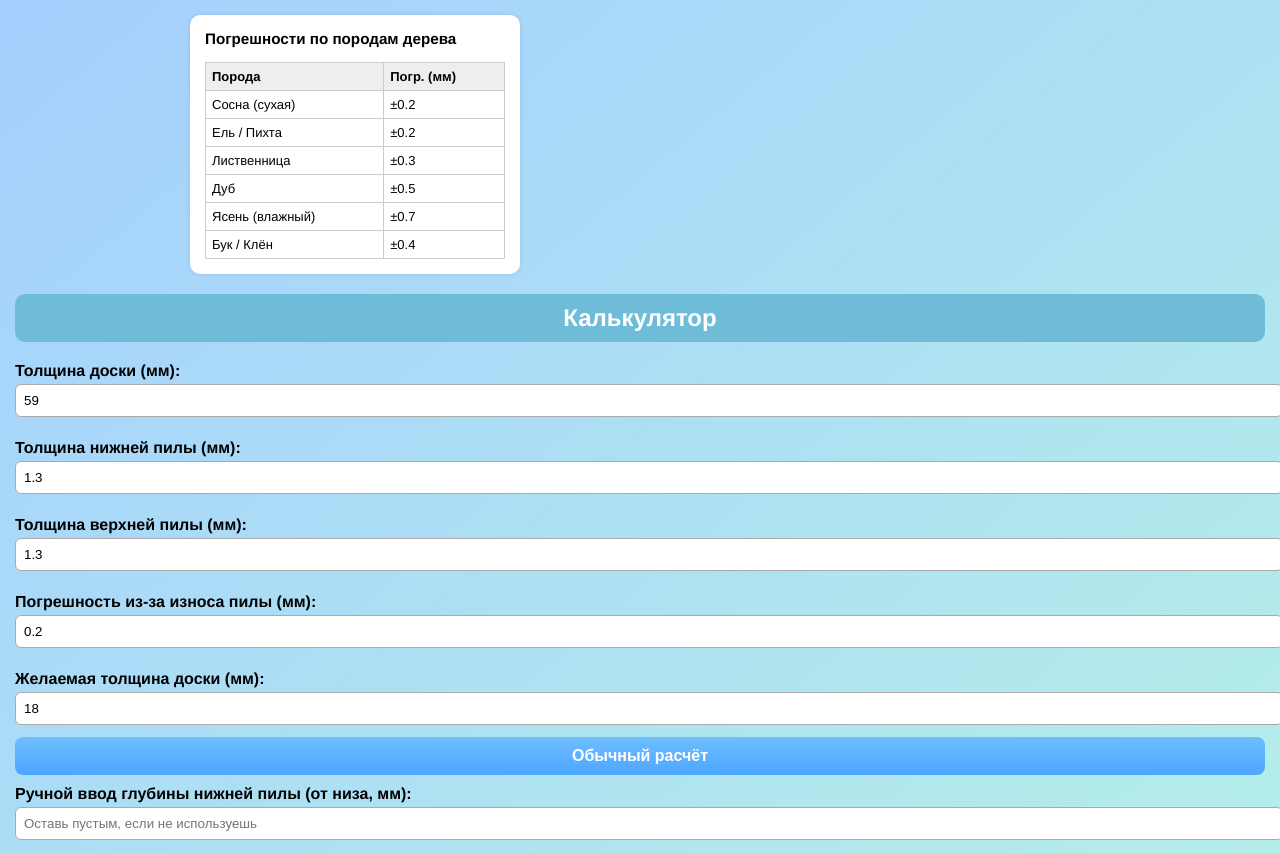
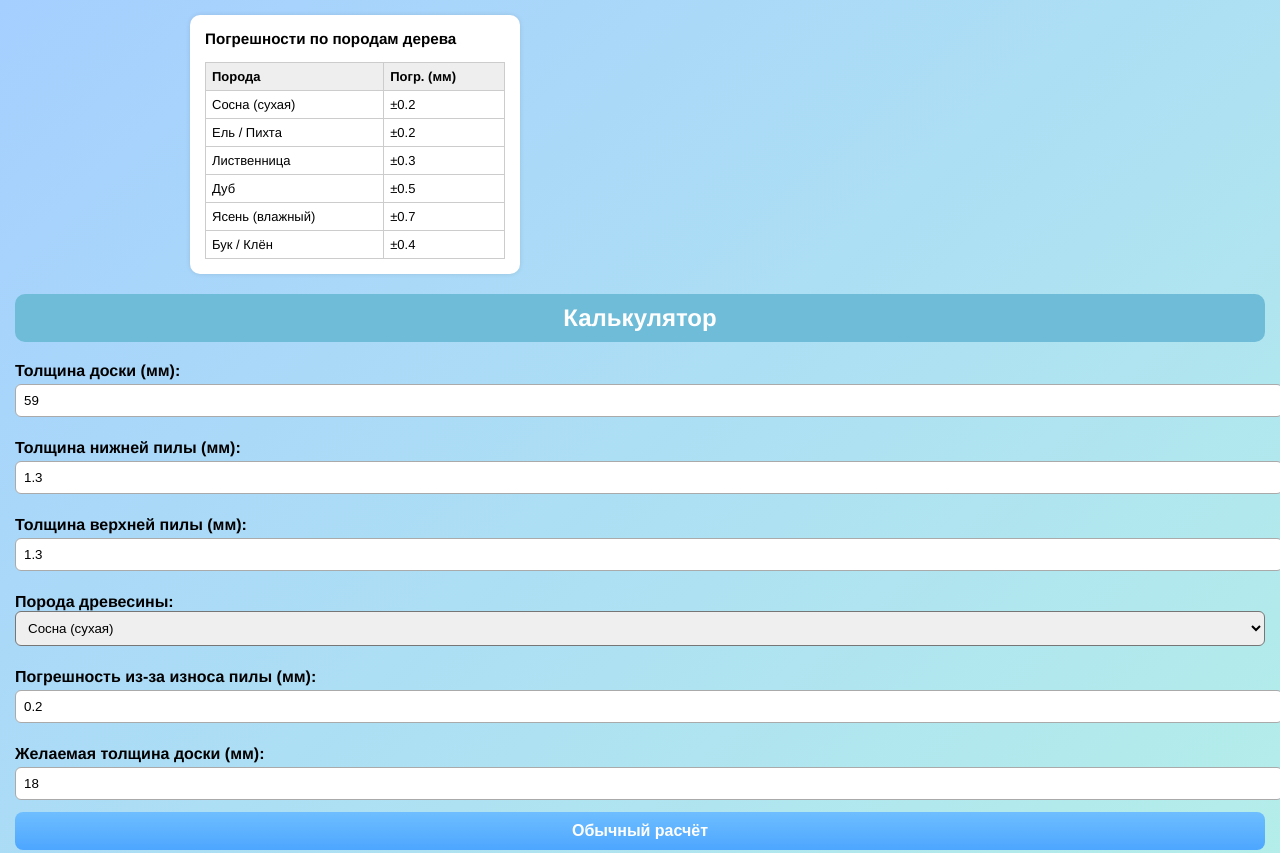
Before and after one commit to Rspgozer/pila-calc, a plain HTML site: page index.html in a window 1280 px wide. Shown: the top 853 px of the page. Drawn offline with Linux system fonts and the light colour scheme.

Commit message:
Add files via upload

```diff
--- a/index.html
+++ b/index.html
@@ -84,7 +84,19 @@
     <label>Толщина верхней пилы (мм):</label>
     <input type="number" id="kerfTop" value="1.3" step="0.01">
 
+
+    <label>Порода древесины:</label>
+    <select id="woodType" onchange="updateWear()" style="width:100%; padding:8px; border-radius:6px; margin-bottom:12px;">
+        <option value="0.2">Сосна (сухая)</option>
+        <option value="0.2">Ель / Пихта</option>
+        <option value="0.3">Лиственница</option>
+        <option value="0.5">Дуб</option>
+        <option value="0.7">Ясень (влажный)</option>
+        <option value="0.4">Бук / Клён</option>
+    </select>
+
     <label>Погрешность из-за износа пилы (мм):</label>
+
     <input type="number" id="wear" value="0.2" step="0.01">
 
     <label>Желаемая толщина доски (мм):</label>
@@ -186,7 +198,13 @@
             "Толщина средней доски: <b>" + middle.toFixed(2) + " мм</b><br>" +
             "Толщина верхней доски: <b>" + upper.toFixed(2) + " мм</b>";
     }
+
+    function updateWear() {
+        const selected = document.getElementById("woodType").value;
+        document.getElementById("wear").value = selected;
+    }
     </script>
+
 
 
 </body>
```
